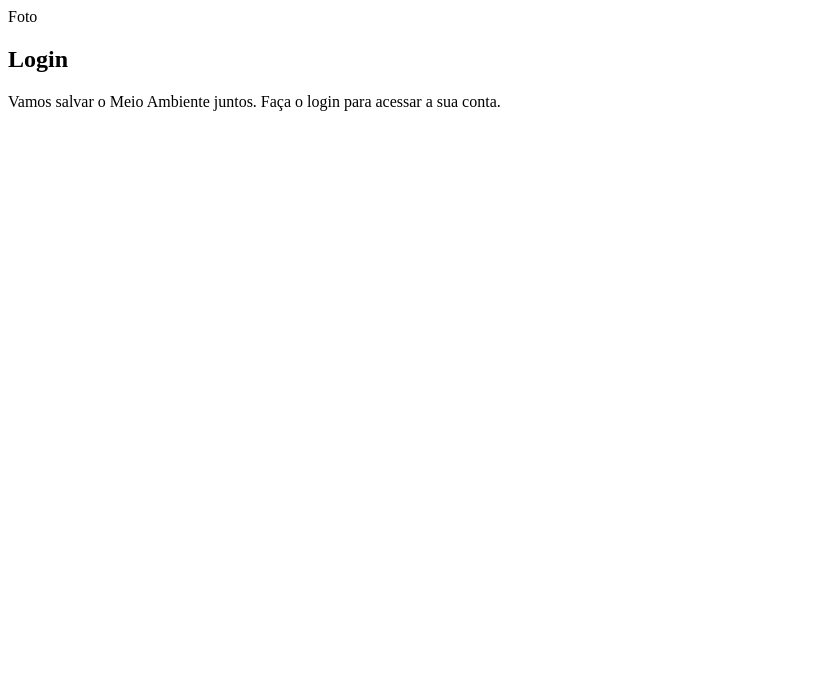
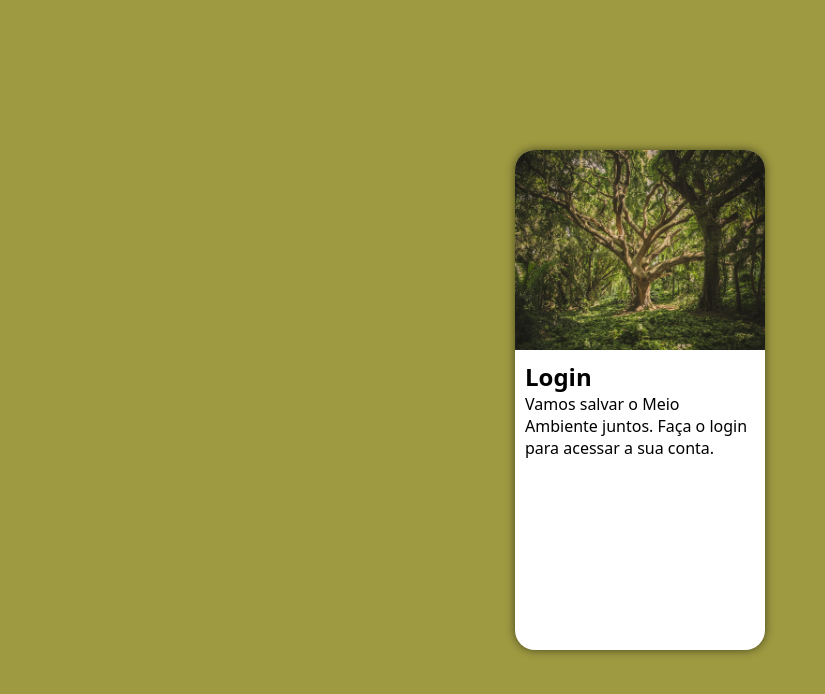
Before and after one commit to IvesFigueiredo/projeto-login, a plain HTML site: page index.html in a window 1280 px wide. Shown: the whole page, without its empty margins (0-825 px from the left). Drawn offline with Linux system fonts and the light colour scheme.

Commit message:
Construindo as CSS do desafio015

```diff
--- a/estilos/style.css
+++ b/estilos/style.css
@@ -1,4 +1,51 @@
 @charset "UTF-8";
+
+* {
+    font-family: system-ui, -apple-system, BlinkMacSystemFont, 'Segoe UI', Roboto, Oxygen, Ubuntu, Cantarell, 'Open Sans', 'Helvetica Neue', sans-serif;
+    padding: 0px;
+    margin: 0px;
+    box-sizing: border-box;
+}
+
+body, html {
+    background-color:#9e9a41;
+    height: 100vh;
+    width: 100vw;
+}
+
+main {
+    position: relative;
+    height: 100vh;
+    width: 100vw;
+}
+
+section#login {
+    position: absolute;
+    top: 50%;
+    left: 50%;
+    transform: translate(-50%, -50%);
+    overflow: hidden; /* Tudo que estiver fora da borda, ficará escondido */
+
+    background-color: white;
+    width: 250px;
+    height: 500px;
+    border-radius: 20px;
+    box-shadow: 0px 0px 10px rgba(0, 0, 0, 0.563);
+}
+
+section#login > div#imagem {
+    display: block;
+    background: #9e9a41 url(../imagens/arvore.jpg) no-repeat;
+    background-size: cover;
+    background-position: center center;
+    height: 200px;
+}
+
+section#login > div#formulario {
+    display: block ;
+    padding: 10px;
+}
+
 
 
 
--- a/index.html
+++ b/index.html
@@ -12,7 +12,7 @@
     <main>
         <section id="login">
             <div id="imagem">
-                Foto
+                <!--Aqui vai a imagem da árvore nas CSS-->
             </div>
             <div id="formulario">
                 <h1>Login</h1>
```
Also changed, not shown: imagens/arvore.ico (deleted), imagens/arvore.jpg (renamed from imagens/pexels-veeterzy-38136.jpg).
